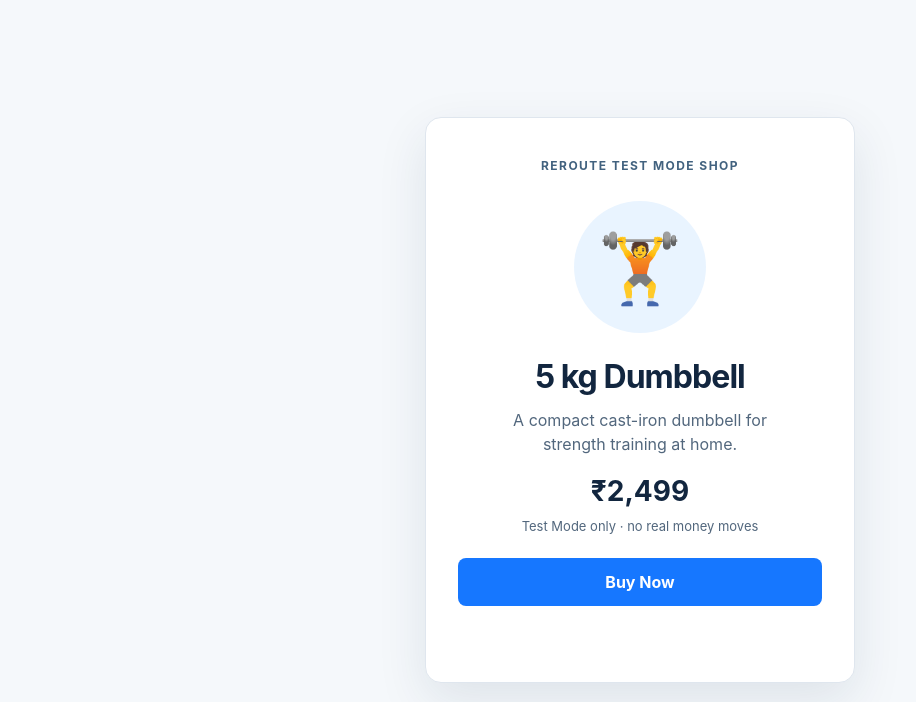
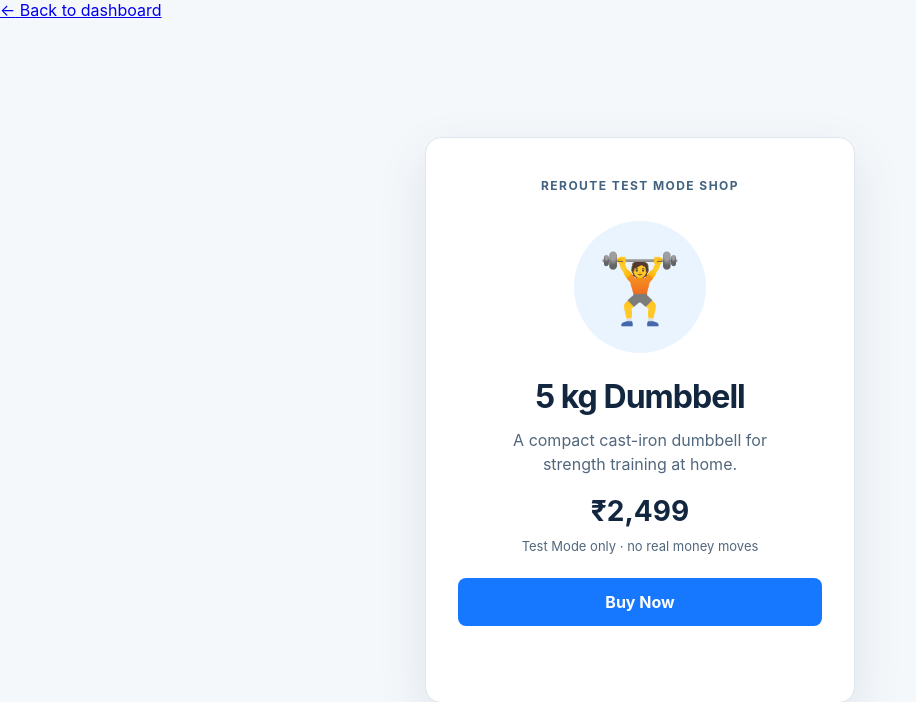
Before and after one commit to aditya-zig/Revnue-Agent, a FastAPI app: page /storefront in a window 1280 px wide. Shown: the top 702 px of the page, without its empty margins (0-916 px from the left). Run offline with FastAPI, Linux system fonts and the light colour scheme; some libraries are stand-ins or nearby versions.

Commit message:
fix(storefront): add back to dashboard control

```diff
--- a/app/templates/storefront.html
+++ b/app/templates/storefront.html
@@ -9,6 +9,10 @@
     <script src="/static/js/storefront.js" defer></script>
   </head>
   <body>
+    <a class="store-back" href="/" aria-label="Back to ReRoute dashboard">
+      <span aria-hidden="true">←</span>
+      <span>Back to dashboard</span>
+    </a>
     <main class="storefront" aria-labelledby="store-title">
       <section class="product-card">
         <p class="eyebrow">ReRoute Test Mode shop</p>
```
